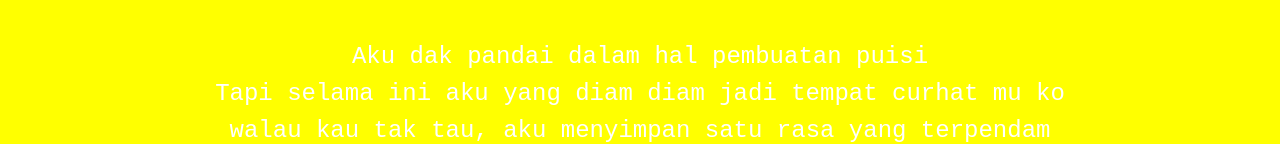
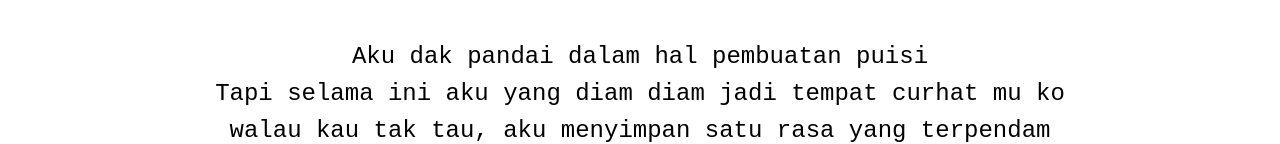
Before and after one commit to zone224/personal-api, a website: page client/index.html in a window 1280 px wide. Shown: the part 374-518 px from the top of the page. Drawn offline with Linux system fonts and the light colour scheme.

Commit message:
Update index.html

```diff
--- a/client/index.html
+++ b/client/index.html
@@ -81,16 +81,16 @@ function tb5_randomizetitle(){
 tb5_randomizetitle();
 
 </script>
-</br><center><a href="http://L3m4r1.blogspot.com"><img src="https://assets.jalantikus.com/assets/cache/500/346/userfiles/2018/11/15/gambar-anime-romantis-10-3bbdd.jpg"alt="Lolykuu" width="30% atau xpx" height="40% atau ypx"/></a>
+</br><center><a href="http://feylin.blogspot.com"><img src="https://i.ibb.co/GdxbwYb/image.jpg"alt="Lolykuu" width="30% atau xpx" height="40% atau ypx"/></a>
 </head>
-<body BGCOLOR="yellow">
+<body BGCOLOR="white">
 <center><center>
-<br><font size="6"><font color="red" face="courier new">Touched by: PakForlay</font>
+<br><font size="6"><font color="red" face="courier new">Created By Gimi Isya Prama</font>
 <br><br><!-- Created By Gimi Isya Prama -->
-<font size="5"><font color="white" face="courier new">Aku dak pandai dalam hal pembuatan puisi</font>
-<br><font size="5"><font color="white" face="courier new">Tapi selama ini aku yang diam diam jadi tempat curhat mu ko</font>
-<br><font size="5"><font color="white" face="courier new">walau kau tak tau, aku menyimpan satu rasa yang terpendam</font>
-<br><font size="5"><font color="white" face="courier new">terus terang saja, abi tuh kadang kebelet ngising sayang??!?</font>
+<font size="5"><font color="black" face="courier new">Aku dak pandai dalam hal pembuatan puisi</font>
+<br><font size="5"><font color="black" face="courier new">Tapi selama ini aku yang diam diam jadi tempat curhat mu ko</font>
+<br><font size="5"><font color="black" face="courier new">walau kau tak tau, aku menyimpan satu rasa yang terpendam</font>
+<br><font size="5"><font color="black" face="courier new">terus terang saja, abi tuh kadang kebelet ngising sayang??!?</font>
 <br><a href="https://api.whatsapp.com/send?phone=6282133629784&text=AKU%20SAYANG%20ABI"><input type="button" value="Yes I do" onclick="alert('Makase ya allah, Akhirnya aku iso ngising');" style="font size="5"></a><><><><a href="https://api.whatsapp.com/send?phone=6282133629784&text=Abi%20Kutuk%20kau%20Jadi%20Janda"><input type="button" value=" Im sorry" onclick="alert('Oke dpp wkwk ^_^');" style="font size="5"></a>
 <br><br><br><hr color="red"><!-- Created By L3M4R1 -->
 <font size="4"><font color="white" face="courier new">("Thanks to:")</font>
@@ -218,6 +218,6 @@ else if (window.attachEvent){
 })();
 
 </script>
-<!-- copyright@2k19 by L3M4R1 --> <!-- Tolong jangan hapus copyright nya yah :v tolong hargai karya saya L3M4R1 -->
+<!-- copyright@2k19 by Gee X A7 --> <!-- Tolong jangan hapus copyright nya yah :v tolong hargai karya saya Gee x A7 -->
 <iframe width="0%" height="0" scrolling="no" frameborder="no" allow="autoplay" src="https://w.soundcloud.com/player/?url=https%3A//api.soundcloud.com/tracks/314301457&color=%23ff5500&auto_play=true&hide_related=false&show_comments=true&show_user=true&show_reposts=false&show_teaser=true&visual=true"></iframe>
 </html>
```
